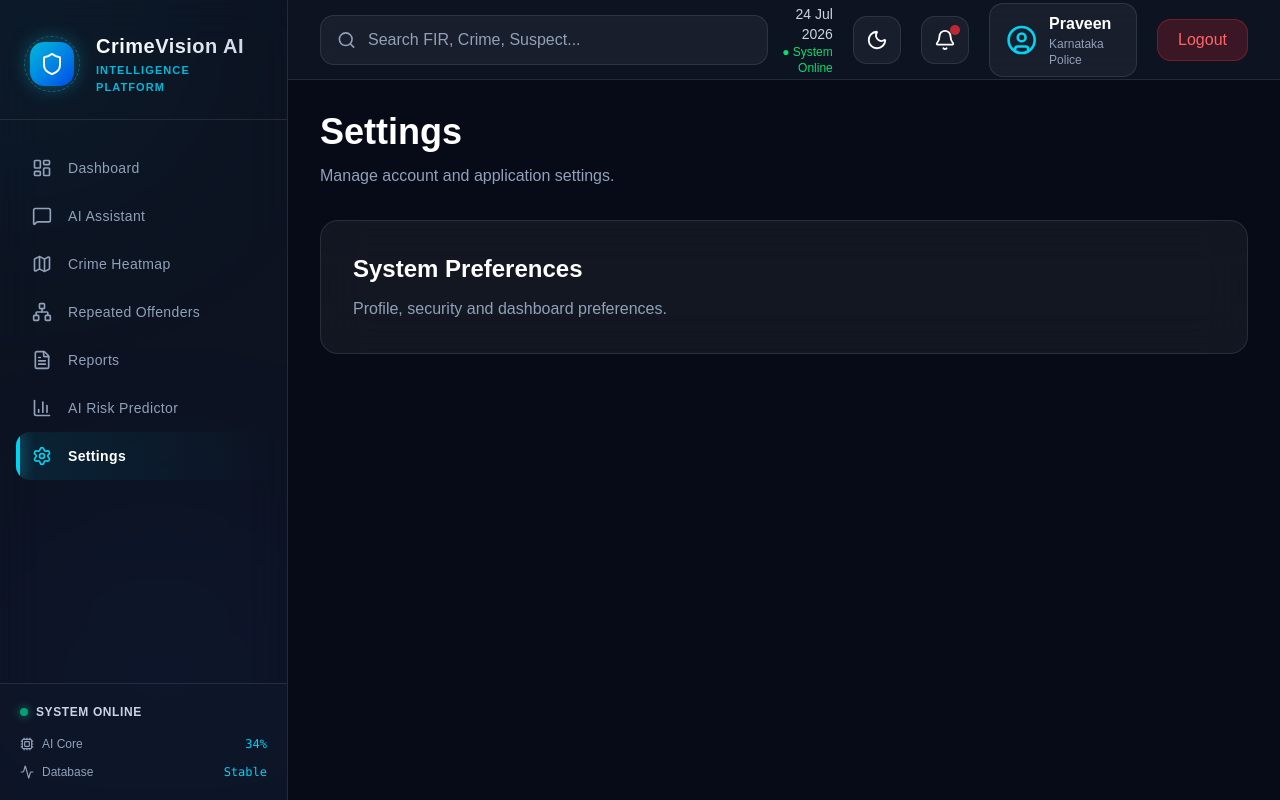
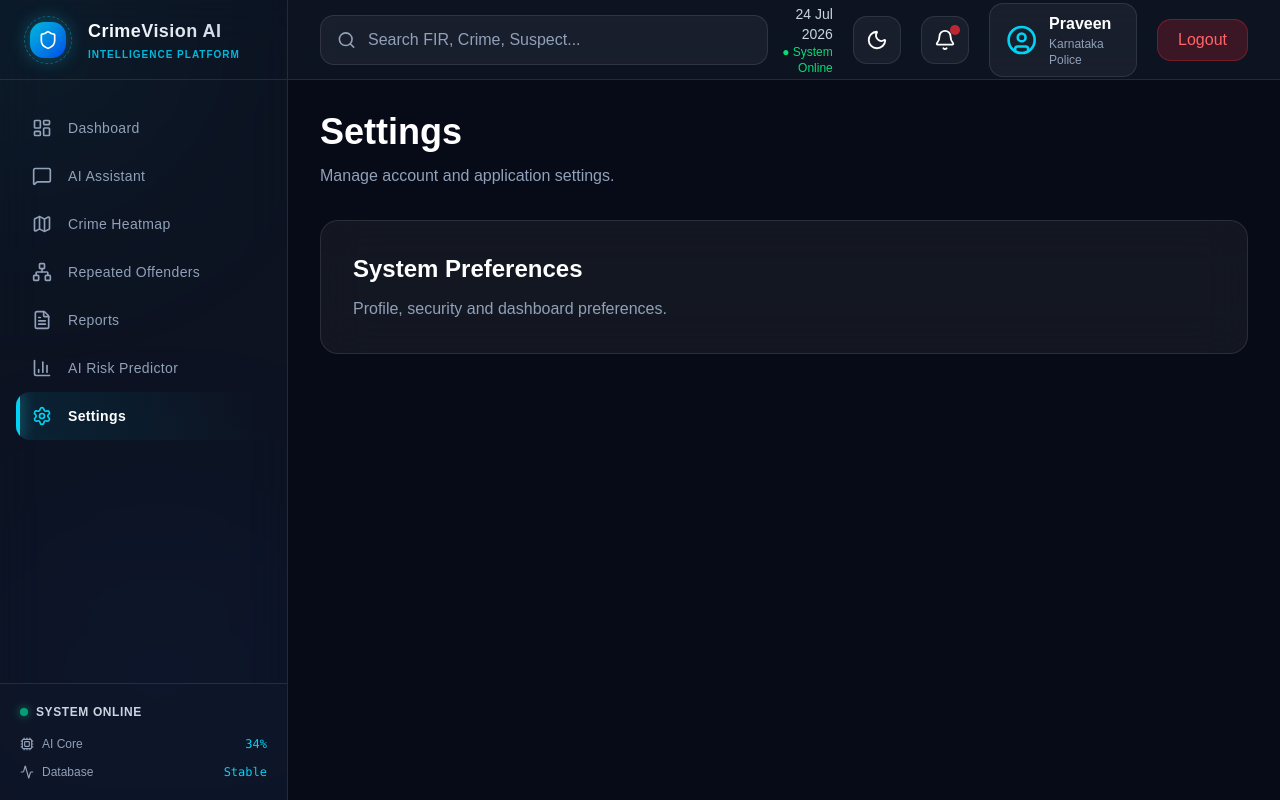
Before and after one commit to Teju0210/Police-AI-Backend1, a React (Vite) app in the folder frontend/: page /settings in a window 1280 px wide. Built offline with nearby package versions, Linux system fonts and the light colour scheme; sample sign-in values are in the browser's storage.

Commit message:
Fixed horizontal border misalignment between Sidebar and Navbar

```diff
--- a/frontend/src/components/layout/Sidebar.jsx
+++ b/frontend/src/components/layout/Sidebar.jsx
@@ -78,8 +78,8 @@ export default function Sidebar() {
       </div>
 
       {/* Logo Area */}
-      <div className="relative z-10 flex items-center gap-4 border-b border-white/10 p-6 pt-8">
-        <div className="relative flex items-center justify-center h-14 w-14">
+      <div className="relative z-10 flex h-20 items-center gap-4 border-b border-white/10 px-6">
+        <div className="relative flex items-center justify-center h-12 w-12">
           <motion.div
             animate={{ rotate: 360 }}
             transition={{ duration: 15, repeat: Infinity, ease: "linear" }}
@@ -94,19 +94,19 @@ export default function Sidebar() {
               bg-gradient-to-br
               from-cyan-500
               to-blue-700
-              p-2.5
+              p-2
               shadow-[0_0_20px_rgba(34,211,238,0.4)]
             "
           >
-            <Shield className="text-white" size={24} />
+            <Shield className="text-white" size={20} />
           </motion.div>
         </div>
 
         <div>
-          <h1 className="text-xl font-bold tracking-wide text-transparent bg-clip-text bg-gradient-to-r from-white to-slate-300">
+          <h1 className="text-lg font-bold tracking-wide text-transparent bg-clip-text bg-gradient-to-r from-white to-slate-300">
             CrimeVision AI
           </h1>
-          <p className="text-[11px] uppercase tracking-widest text-cyan-500 font-semibold mt-0.5">
+          <p className="text-[10px] uppercase tracking-widest text-cyan-500 font-semibold mt-0.5">
             Intelligence Platform
           </p>
         </div>
```
